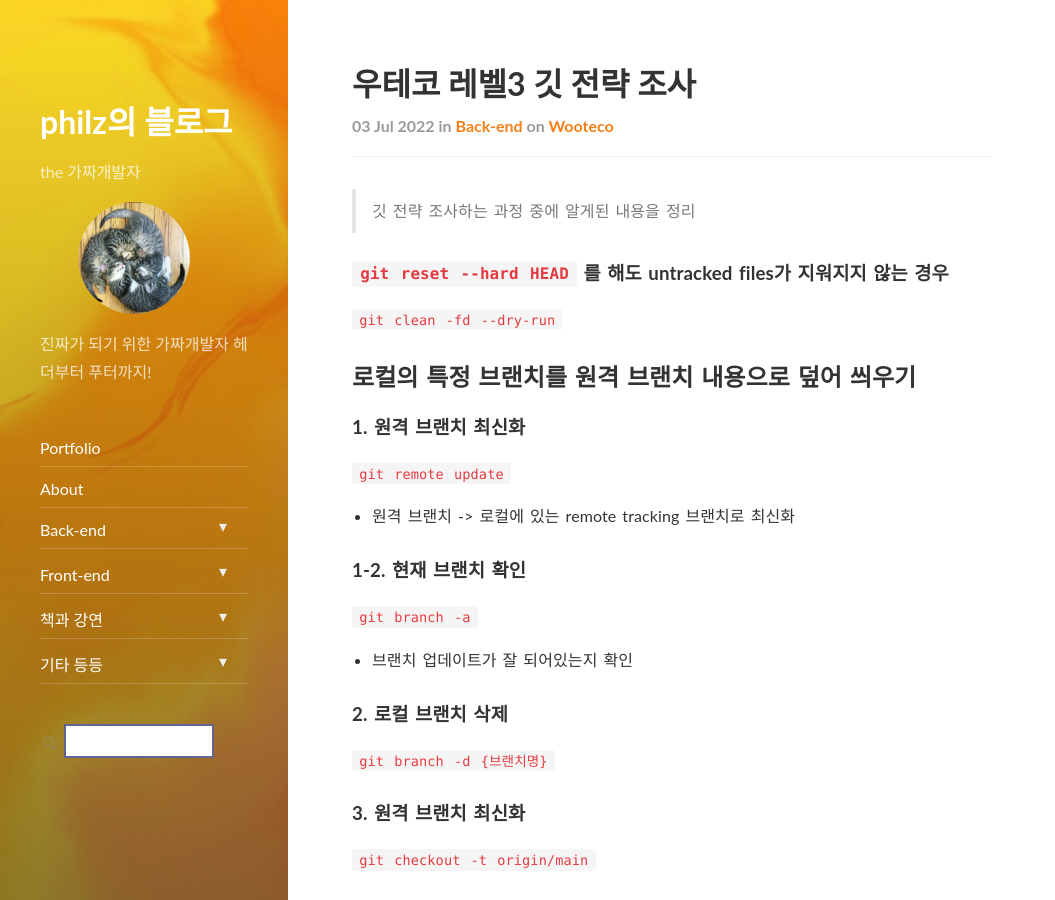
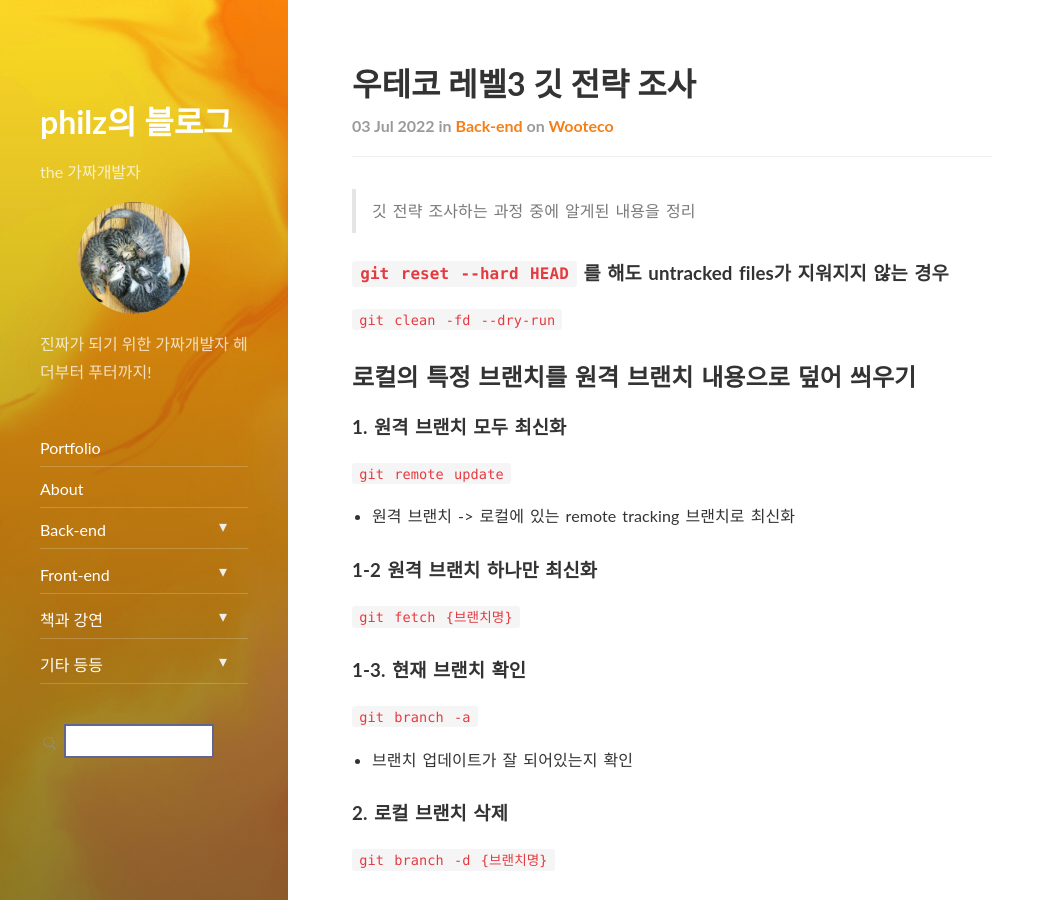
Before and after one commit to progress0407/progress0407.github.io, a Jekyll site: the page built from _posts/backend/wooteco/2022-07-03-wooteco-lv3-git-strategy-study.md, in a window 1280 px wide and 900 px high. Shown: the whole window, without its empty margins (0-1055 px from the left). Built offline with Jekyll 4.4.1, drawn with Linux system fonts in a browser that asks for light colours; nearby versions of some CDN libraries.

Commit message:
git 내용 확인

```diff
--- a/_posts/backend/wooteco/2022-07-03-wooteco-lv3-git-strategy-study copy.md
+++ b/_posts/backend/wooteco/2022-07-03-wooteco-lv3-git-strategy-study.md
@@ -16,13 +16,17 @@ comments: true
 
 ## 로컬의 특정 브랜치를 원격 브랜치 내용으로 덮어 씌우기
 
-### 1. 원격 브랜치 최신화
+### 1. 원격 브랜치 모두 최신화
 
 `git remote update`
 
 - 원격 브랜치 -> 로컬에 있는 remote tracking 브랜치로 최신화
 
-### 1-2. 현재 브랜치 확인
+### 1-2 원격 브랜치 하나만 최신화
+
+`git fetch {브랜치명}`
+
+### 1-3. 현재 브랜치 확인
 
 `git branch -a`
 
```
